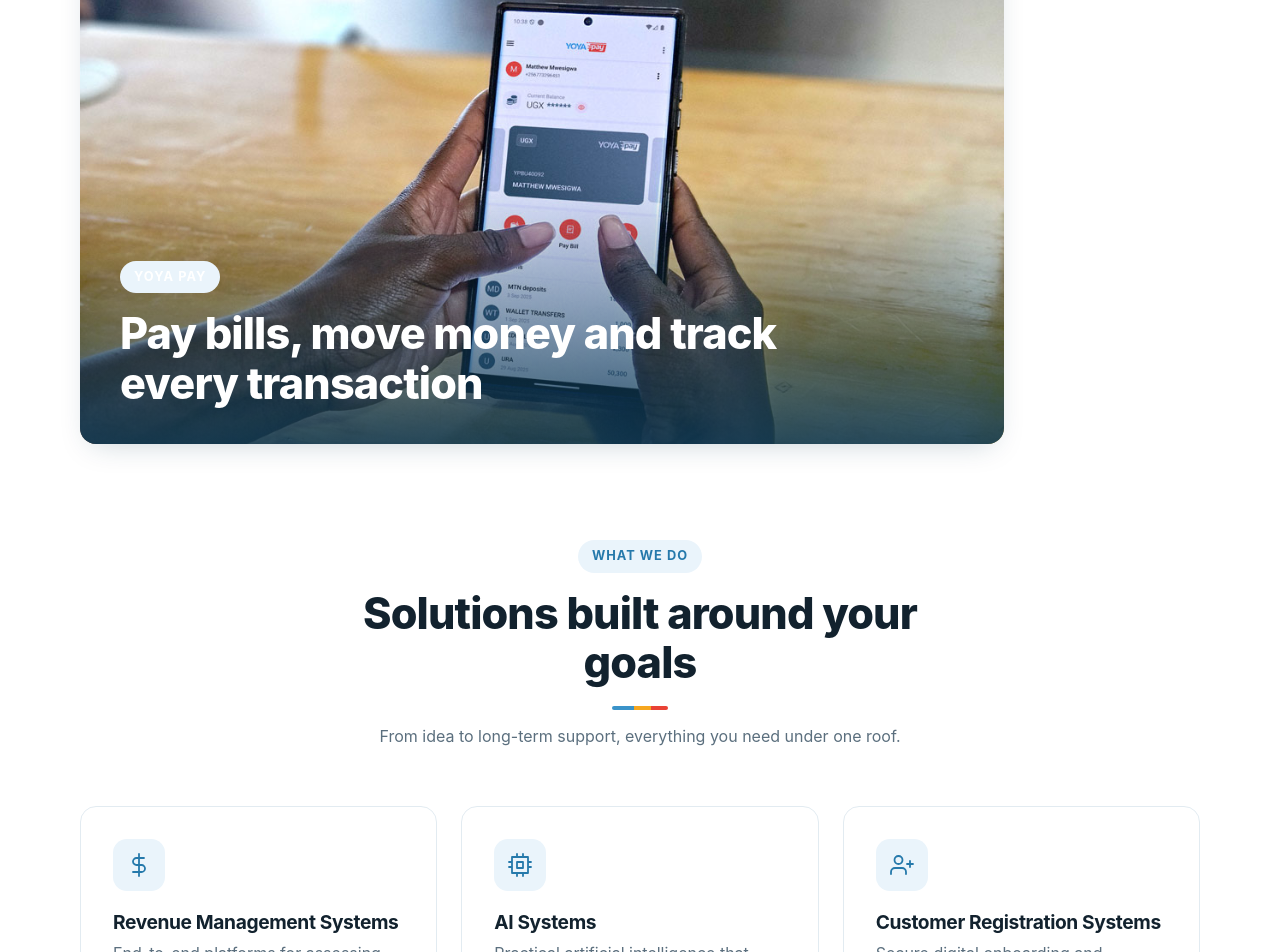
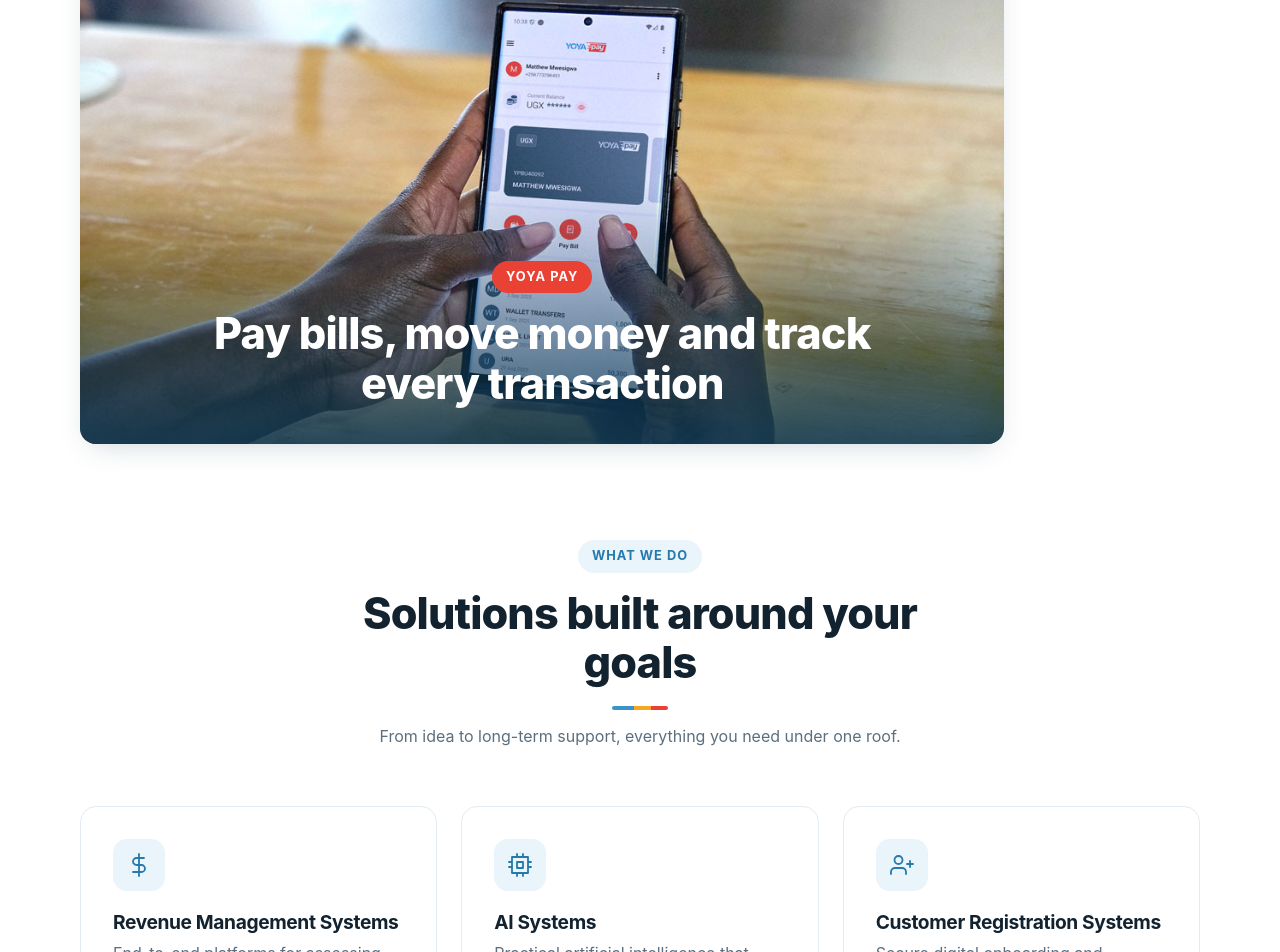
Before and after one commit to Reypak/yoya-web-preview, a React (Vite) app: page / in a window 1280 px wide. Shown: the part 981-1933 px from the top of the page. Built offline with nearby package versions, Linux system fonts and the light colour scheme.

Commit message:
Center YOYA Pay banner caption and use red tag
Co-Authored-By: Claude Sonnet 5.5 <noreply@anthropic.com>

```diff
--- a/src/App.css
+++ b/src/App.css
@@ -1059,13 +1059,15 @@ h2 {
   padding: 80px 40px 36px;
   color: #fff;
   background: linear-gradient(to top, rgba(15, 58, 85, 0.88), rgba(15, 58, 85, 0));
+  text-align: center;
 }
 .banner__cap .eyebrow {
+  background: var(--alert);
   color: #fff;
 }
 .banner__cap h2 {
   max-width: 22ch;
-  margin: 0;
+  margin: 0 auto;
 }
 .feature {
   display: grid;
```
